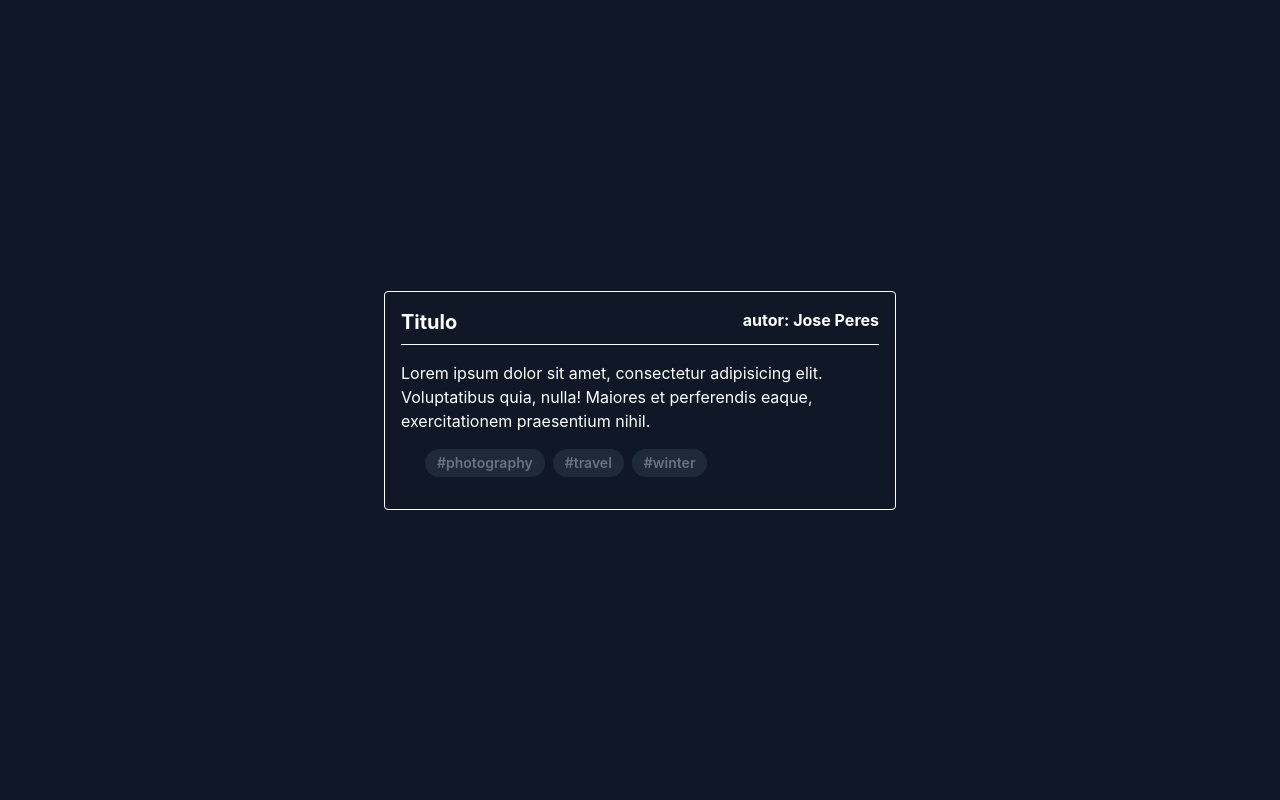
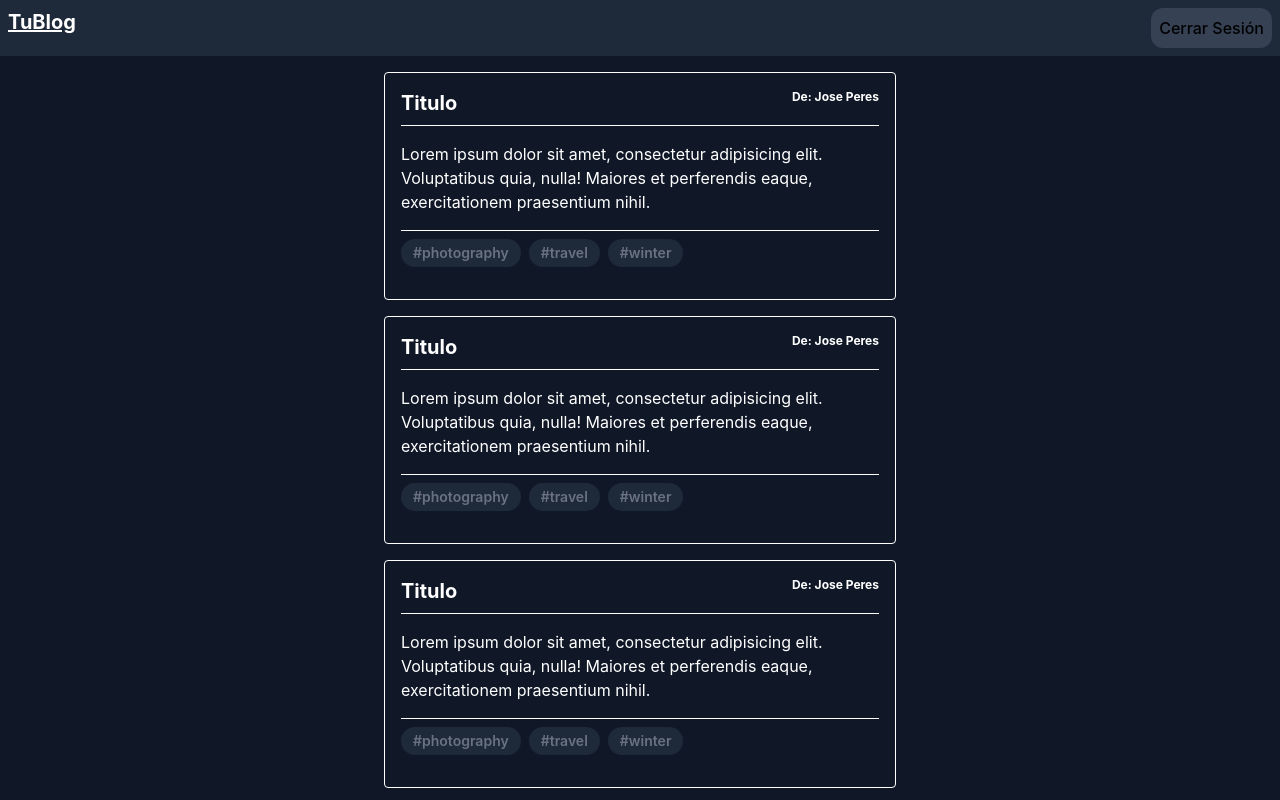
Before and after one commit to osc-sch/trabajo-practico-integrador-2-2do-cuatri, a React (Vite) app: page / in a window 1280 px wide. Shown: the top 800 px of the page. Built offline with nearby package versions, Linux system fonts and the light colour scheme.

Commit message:
feat:se creo la base de la paguina principal

```diff
--- a/src/App.jsx
+++ b/src/App.jsx
@@ -1,10 +1,12 @@
 import { HomePage } from "./pages/HomePage.jsx";
 import { LoginPage } from "./pages/LoginPage.jsx";
 import { RegisterPage } from "./pages/RegisterPage.jsx";
+import { Navbar } from "./components/navar.jsx";
 
 export const App = () => {
   return (
     <div>
+      <Navbar />
       <HomePage />
     </div>
   );
--- a/src/components/navar.jsx
+++ b/src/components/navar.jsx
@@ -0,0 +1,13 @@
+export const Navbar = () => {
+  return (
+    <nav className="w-full bg-gray-800 p-2 shadow-lg flex justify-between ">
+      <h1 className="text-white font-bold text-xl underline">TuBlog</h1>
+      <button
+        type="button"
+        className="bg-gray-700 p-2 rounded-xl font-medium cursor-pointer hover:bg-red-400 transition-colorss"
+      >
+        Cerrar Sesión
+      </button>
+    </nav>
+  );
+};
--- a/src/pages/HomePage.jsx
+++ b/src/pages/HomePage.jsx
@@ -1,17 +1,22 @@
 export const HomePage = () => {
+  const lista = [1, 2, 3, 5, 6];
   return (
-    <main className="flex min-h-screen w-full bg-gray-900 justify-center items-center">
+    <main className="flex min-h-screen w-full py-4 bg-gray-900 justify-center items-center">
+      <div className=" space-y-4 flex-col">
+        {lista.map((item) => (
           <div className="max-w-lg border border-white p-4 rounded-sm">
             <div className="flex justify-between border-b border-white mb-4">
-          <div className="font-bold text-xl mb-2 text-white">Titulo</div>
-          <p className="text-white font-bold">autor: Jose Peres</p>
+              <div className="font-bold text-xl mb-2 text-white truncate">
+                Titulo
               </div>
-        <p class="text-white text-base">
-          Lorem ipsum dolor sit amet, consectetur adipisicing elit. Voluptatibus
-          quia, nulla! Maiores et perferendis eaque, exercitationem praesentium
-          nihil.
+              <p className="text-white font-bold text-xs">De: Jose Peres</p>
+            </div>
+            <p class="text-white text-base border-b pb-4">
+              Lorem ipsum dolor sit amet, consectetur adipisicing elit.
+              Voluptatibus quia, nulla! Maiores et perferendis eaque,
+              exercitationem praesentium nihil.
             </p>
-        <div class="px-6 pt-4 pb-2">
+            <div class=" pt-2 pb-2">
               <span class="inline-block bg-gray-800 rounded-full px-3 py-1 text-sm font-semibold text-gray-500 mr-2 mb-2">
                 #photography
               </span>
@@ -23,6 +28,8 @@ export const HomePage = () => {
               </span>
             </div>
           </div>
+        ))}
+      </div>
     </main>
   );
 };
```
Lines whose indentation alone changed are shown as unchanged.
